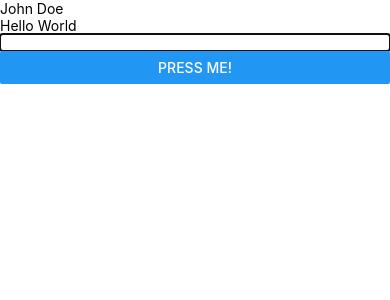
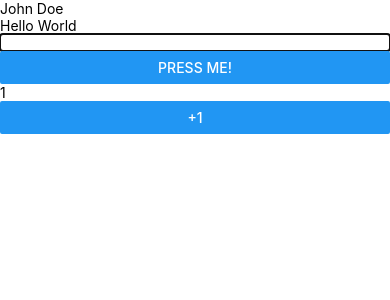
Before and after one commit to mccormick84/LearnTypeScript, a React Native app: screen / in a window 390 px wide. Shown: the top 300 px of the page. Built offline with nearby package versions, Linux system fonts and the light colour scheme.

Commit message:
타입스크립트로 컴포넌트 작성하기(4)
- useReducer 사용하기

```diff
--- a/App.tsx
+++ b/App.tsx
@@ -2,6 +2,7 @@ import React from 'react';
 import Profile from './Profile';
 import {SafeAreaView, Text} from 'react-native';
 import MessageForm from './MessageForm';
+import Counter from './Counter';
 
 export default function App() {
   return (
@@ -10,6 +11,7 @@ export default function App() {
         <Text>Hello World</Text>
       </Profile>
       <MessageForm />
+      <Counter />
     </SafeAreaView>
   );
 }
--- /dev/null
+++ b/Counter.tsx
@@ -0,0 +1,45 @@
+import React, {useReducer} from 'react';
+import {Button, Text, View} from 'react-native';
+
+interface CounterState {
+  value: number;
+}
+
+const initialState: CounterState = {
+  value: 1,
+};
+
+type CounterAction = {type: 'increment'} | {type: 'decrement'; by: number};
+
+function reducer(state: CounterState, action: CounterAction) {
+  switch (action.type) {
+    case 'increment':
+      return {
+        value: state.value + 1,
+      };
+    case 'decrement':
+      return {
+        value: state.value - action.by,
+      };
+    default:
+      throw new Error('Unhandled action type');
+  }
+}
+
+export default function Counter() {
+  const [state, dispatch] = useReducer(reducer, initialState);
+
+  return (
+    <View>
+      <Text>{state.value}</Text>
+      <Button
+        title="+1"
+        onPress={() => {
+          dispatch({
+            type: 'increment',
+          });
+        }}
+      />
+    </View>
+  );
+}
```
